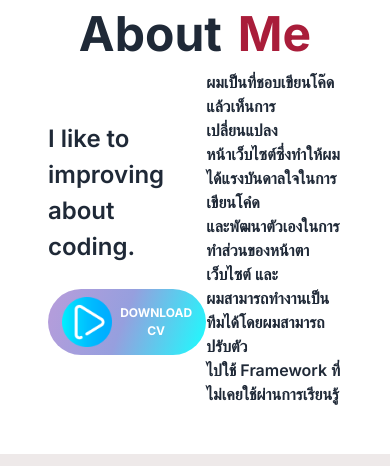
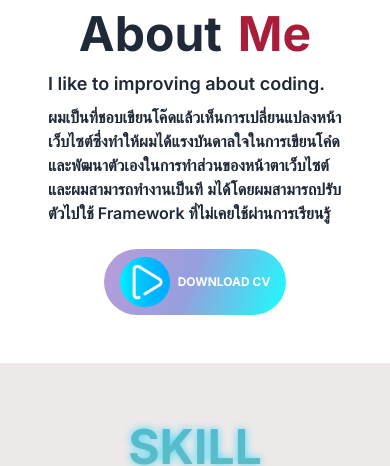
Before and after one commit to zvcx22545/my-portfloio, a Next.js app: page / in a window 390 px wide. Shown: the part 790-1256 px from the top of the page. Built offline with nearby package versions, Linux system fonts and the light colour scheme; what tailwindcss-animated would draw is missing.

Commit message:
app/page.jsx

```diff
--- a/app/components/About/page.js
+++ b/app/components/About/page.js
@@ -11,21 +11,41 @@ function About() {
           <div className="text-[#A91D3A] font-bold text-[3rem] ">Me</div>
         </div>
       </div>
-        <div className="flex justify-between items-center">
+      <div className="flex justify-between items-center max-[600px]:block">
         <div>
-          <div className="font-semibold text-[1.5rem]">I like to improving about coding.</div>
-            <button className=" font-semibold text-[1rem] text-white py-2 px-4 rounded-full CV mt-6">
+          <div className="font-semibold text-[1.5rem] max-[600px]:text-[1.125rem] max-[600px]:mb-2">I like to improving about coding.</div>
+          <button className=" font-semibold text-[1rem] text-white py-2 px-4 rounded-full CV mt-6 max-[600px]:hidden">
             <Link download href="./Chisanuponh Limsakul.pdf" passHref className='flex items-center justify-center gap-2 rounded-[12px]'>
               <img src="./images/play.png" className='w-[50px]' alt="This is logo download of cv" />
               <div className="font-bold text-white">DOWNLOAD CV</div>
             </Link>
           </button>
         </div>
-        <div className="font-semibold text-[1rem]">ผมเป็นที่ชอบเขียนโค๊ดแล้วเห็นการเปลี่ยนแปลง<br />
-         หน้าเว็บไซต์ซึ่งทำให้ผมได้แรงบันดาลใจในการเขียนโคํด<br />
-          และพัฒนาตัวเองในการทำส่วนของหน้าตาเว็บไซต์ และ<br />
-           ผมสามารถทำงานเป็นทีมได้โดยผมสามารถปรับตัว <br />
-           ไปใช้ Framework ที่ไม่เคยใช้ผ่านการเรียนรู้</div>
+        <div className="font-semibold text-[1rem]">
+          <span className="block max-[600px]:inline">
+            ผมเป็นที่ชอบเขียนโค๊ดแล้วเห็นการเปลี่ยนแปลง
+          </span>
+          <span className="block max-[600px]:inline">
+            หน้าเว็บไซต์ซึ่งทำให้ผมได้แรงบันดาลใจในการเขียนโคํด
+          </span>
+          <span className="block max-[600px]:inline">
+            และพัฒนาตัวเองในการทำส่วนของหน้าตาเว็บไซต์ และ
+          </span>
+          <span className="block max-[600px]:inline">
+            ผมสามารถทำงานเป็นที
+            มได้โดยผมสามารถปรับตัว
+          </span>
+          <span className="block max-[600px]:inline">
+            ไปใช้ Framework ที่ไม่เคยใช้ผ่านการเรียนรู้
+          </span>
+        </div>
+        <button className=" font-semibold text-[1rem] text-white py-2 px-4 rounded-full CV mt-6 sm:hidden flex mx-auto">
+          <Link download href="./Chisanuponh Limsakul.pdf" passHref className='flex items-center justify-center gap-2 rounded-[12px]'>
+            <img src="./images/play.png" className='w-[50px]' alt="This is logo download of cv" />
+            <div className="font-bold text-white">DOWNLOAD CV</div>
+          </Link>
+        </button>
+
       </div>
     </div>
   )
--- a/app/components/Experience/page.js
+++ b/app/components/Experience/page.js
@@ -130,7 +130,7 @@ const Experience = () => {
 
       {/* Left Arrow */}
       <button
-        className="absolute top-1/2 max-[1024px]:left-[4px] left-[-4.5rem] transform -translate-y-1/2 text-white bg-gray-800 bg-opacity-50 p-3 rounded-full hover:bg-opacity-75 focus:outline-none"
+        className="absolute top-1/2 max-[1024px]:hidden max-[1024px]:left-[4px] left-[-4.5rem] transform -translate-y-1/2 text-white bg-gray-800 bg-opacity-50 p-3 rounded-full hover:bg-opacity-75 focus:outline-none"
         onClick={goToPrevious}
       >
         <ChevronLeftIcon className="h-8 w-8 arrow" />
@@ -138,7 +138,7 @@ const Experience = () => {
 
       {/* Right Arrow */}
       <button
-        className="absolute top-1/2 max-[1024px]:right-[4px] right-[-4.5rem] transform -translate-y-1/2 text-white bg-gray-800 bg-opacity-50 p-3 rounded-full hover:bg-opacity-75 focus:outline-none"
+        className="absolute top-1/2 max-[1024px]:hidden max-[1024px]:right-[25px] right-[-4.5rem] transform -translate-y-1/2 text-white bg-gray-800 bg-opacity-50 p-3 rounded-full hover:bg-opacity-75 focus:outline-none"
         onClick={goToNext}
       >
         <ChevronRightIcon className="h-8 w-8 arrow" />
--- a/app/page.jsx
+++ b/app/page.jsx
@@ -45,7 +45,7 @@ export default function Home() {
       <section id="skill" className="px-[6.375rem] max-lg:px-[3rem] block items-center pb-12 pt-12">
         <Skill/>
       </section>
-      <section id="experience" className="px-[6.375rem] max-lg:px-[0rem] block items-center pb-12 pt-12  max-lg:pt-[0rem]">
+      <section id="experience" className=" max-lg:px-[0rem] block items-center max-lg:pt-[0rem]">
         <Experience/>
       </section>
     </div>
```
Lines whose indentation alone changed are shown as unchanged.
